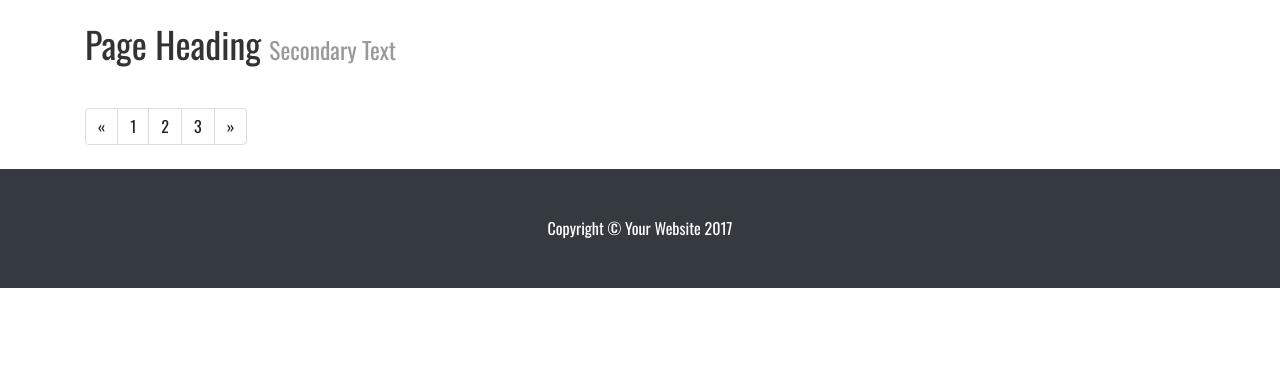
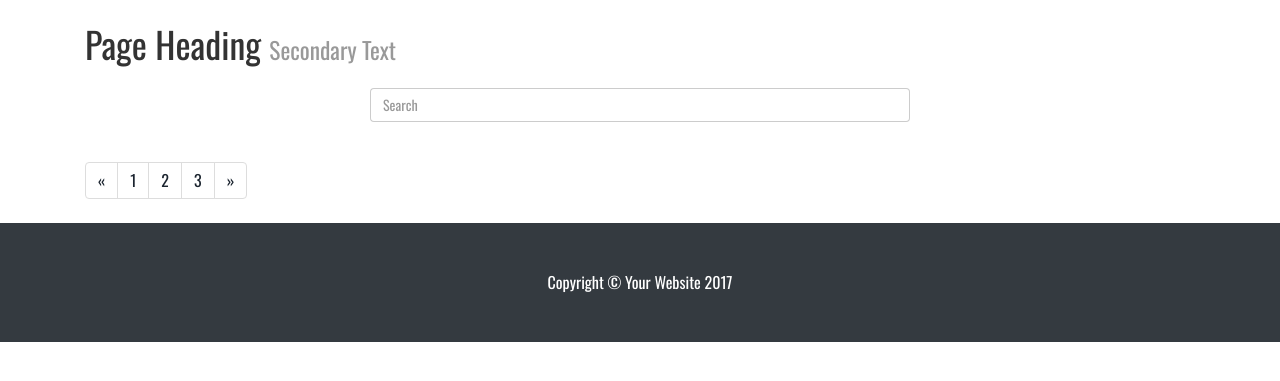
Before and after one commit to KasunDissanayake94/SLIIT, a PHP site: page /views/doctorPage.php in a window 1280 px wide. Shown: the part 102-483 px from the top of the page. Run offline with PHP 8.4, Linux system fonts and the light colour scheme; data that the repository does not hold is empty; some web fonts are replaced.

Commit message:
search bar implemenation

```diff
--- /dev/null
+++ b/css/searchBar.css
@@ -0,0 +1,16 @@
+#imaginary_container{
+    /*margin-top:20%;*/ /* Don't copy this */
+    margin-bottom: 20px;
+}
+.stylish-input-group .input-group-addon{
+    background: white !important;
+}
+.stylish-input-group .form-control{
+	border-right:0;
+	box-shadow:0 0 0;
+	border-color:#ccc;
+}
+.stylish-input-group button{
+    border:0;
+    background:transparent;
+}
--- a/views/doctorPage.php
+++ b/views/doctorPage.php
@@ -14,6 +14,7 @@
 
     <title>3 Col Portfolio - Start Bootstrap Template</title>
 
+     <link href="../css/searchBar.css" rel='stylesheet' type='text/css' />
     <!-- Bootstrap core CSS -->
     <link href="../vendor/bootstrap/css/bootstrap.min.css" rel="stylesheet">
 
@@ -129,6 +130,23 @@
         <small>Secondary Text</small>
       </h1>
 
+
+        <div class="row">
+              <div class="col-sm-6 col-sm-offset-3">
+                  <div id="imaginary_container">
+                      <div class="input-group stylish-input-group">
+                          <input type="text" class="form-control"  placeholder="Search" >
+                          <span class="input-group-addon">
+                              <button type="submit">
+                                  <span class="glyphicon glyphicon-search"></span>
+                              </button>
+                          </span>
+                      </div>
+                  </div>
+              </div>
+        </div>
+
+
       <div class="row">
 
         <?php
@@ -147,9 +165,10 @@
             <a href="#"><img class="card-img-top" src=<?php echo $rows['imageLink']; ?> alt=""></a>
             <div class="card-body">
               <h4 class="card-title">
-                <a href="#">Project One</a>
+                <a href="#"><?php echo $rows['doc_Name']; ?></a>
               </h4>
-              <p class="card-text">Lorem ipsum dolor sit amet, consectetur adipisicing elit. Amet numquam aspernatur eum quasi sapiente nesciunt? Voluptatibus sit, repellat sequi itaque deserunt, dolores in, nesciunt, illum tempora ex quae? Nihil, dolorem!</p>
+              <!--<p class="card-text">Lorem ipsum dolor sit amet, consectetur adipisicing elit. Amet numquam aspernatur eum quasi sapiente nesciunt? Voluptatibus sit, repellat sequi itaque deserunt, dolores in, nesciunt, illum tempora ex quae? Nihil, dolorem!</p>-->
+              <p class="card-text"><?php echo $rows['doc_Spec']; ?></p>
             </div>
           </div>
         </div>
```
